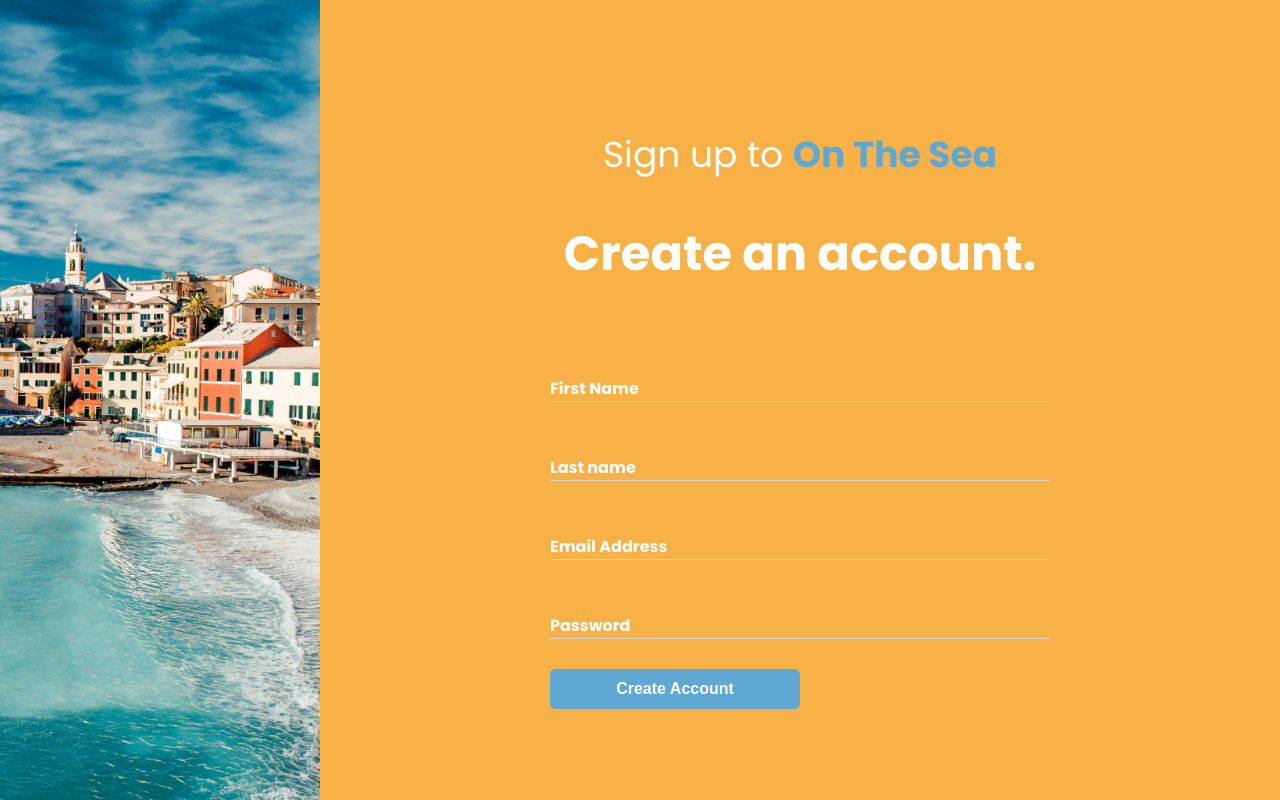
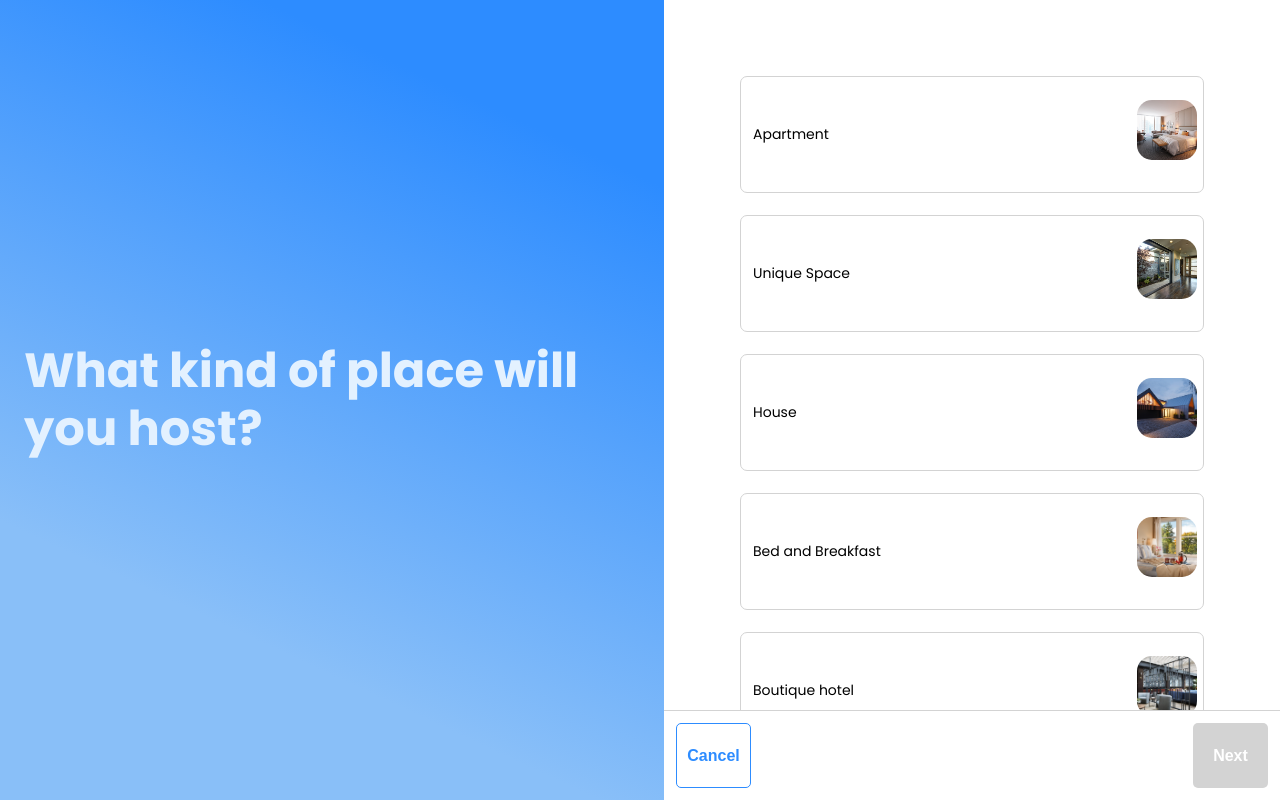
Before and after one commit to janxavierv17/on-the-sea, a React (Create React App) app in the folder frontend/: page /place in a window 1280 px wide. Built offline with nearby package versions, Linux system fonts and the light colour scheme.

Commit message:
Add history push to an existing page.

```diff
--- a/frontend/src/App.tsx
+++ b/frontend/src/App.tsx
@@ -6,7 +6,7 @@
   return (
     <Router>
       <Switch>
-        <Route path="/">
+        <Route path="/" exact>
           <Login />
         </Route>
         <Route path="/place">
--- a/frontend/src/components/auth/Signup.tsx
+++ b/frontend/src/components/auth/Signup.tsx
@@ -14,6 +14,7 @@
   password: string;
   handleChange: any;
   handleSubmit: any;
+  errors: string[];
 };
 export const Signup: React.FC<Props> = ({
   firstName,
@@ -22,6 +23,7 @@
   password,
   handleChange,
   handleSubmit,
+  errors,
 }) => {
   return (
     <Container>
@@ -32,7 +34,7 @@
           </p>
           <h1>Create an account.</h1>
         </Header>
-
+        {errors.length}
         <form method="POST" onSubmit={handleSubmit}>
           <FormContainer>
             <div>
--- a/frontend/src/components/form-steps/UploadPhoto.tsx
+++ b/frontend/src/components/form-steps/UploadPhoto.tsx
@@ -23,11 +23,9 @@
   handleBack,
   handleNext,
 }) => {
-  const [fileInputState, setFileInputState] = useState("");
+  const [fileInputState] = useState("");
   const [previewSource, setPreviewSource] = useState("");
-  // const [selectedFile, setSelectedFile] = useState("");
 
-  // To do ...
   useEffect(() => {
     uploadImage(previewSource);
   }, [previewSource]);
@@ -56,17 +54,9 @@
   const uploadImage = (base64EncodedImage: string) => {
     try {
       axios
-        .post(
-          "http://localhost:5000/api/v1/upload",
-          // {
-          //   headers: {
-          //     "Content-Type": "application/json;charset=UTF-8",
-          //   },
-          // },
-          {
-            data: base64EncodedImage,
-          }
-        )
+        .post("http://localhost:5000/api/v1/upload", {
+          data: base64EncodedImage,
+        })
         .then((response) => console.log("Submitted data: ", response))
         .then((error) => console.log(error));
     } catch (error) {
--- a/frontend/src/pages/auth.tsx
+++ b/frontend/src/pages/auth.tsx
@@ -3,14 +3,18 @@
 import italy from "../imgs/italy.png";
 import { Flex } from "./pages.styes";
 import { Signup } from "../components/auth/Signup";
+import { useHistory } from "react-router-dom";
+export const Login = () => {
+  let history = useHistory();
 
-export const Login = () => {
   const [signUpData, setSignUpData] = useState({
     firstName: "",
     lastName: "",
     email: "",
     password: "",
   });
+
+  const [signUpError, setSignUpError] = useState([]);
 
   const handleChange = (event: ChangeEvent<HTMLInputElement>) => {
     const { name, value } = event.target;
@@ -26,11 +30,14 @@
     event.preventDefault();
     axios
       .post("http://localhost:5000/api/v1/signup", signUpData)
-      .then((data) => {
-        console.log("Submitted data", data);
+      .then((response) => {
+        console.log("Submitted data", response.data.message);
       })
-      .then((error) => {
-        console.log("Error:", error);
+      .catch((error) => {
+        if (error.response.data) {
+          console.log("error", error.response.data);
+          setSignUpError(error.response.data);
+        }
       });
 
     setSignUpData({
@@ -39,6 +46,8 @@
       email: "",
       password: "",
     });
+
+    history.push("/place");
   };
 
   return (
@@ -51,6 +60,7 @@
         password={signUpData.password}
         handleChange={handleChange}
         handleSubmit={handleSubmit}
+        errors={signUpError}
       />
     </Flex>
   );
```
